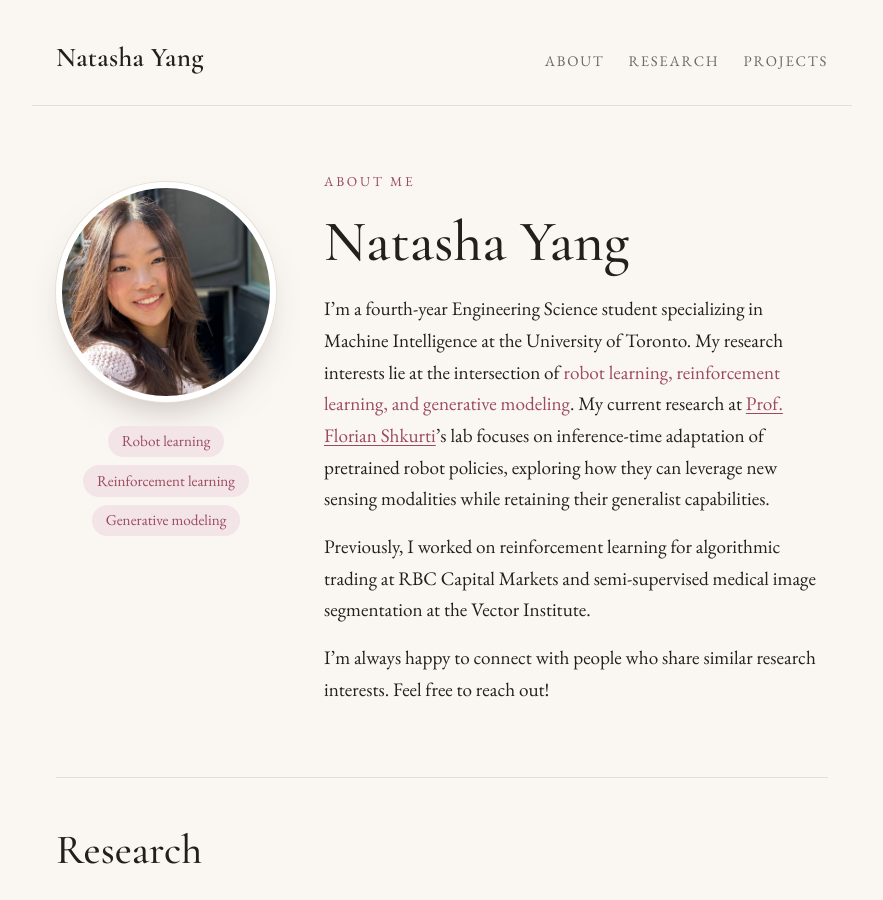
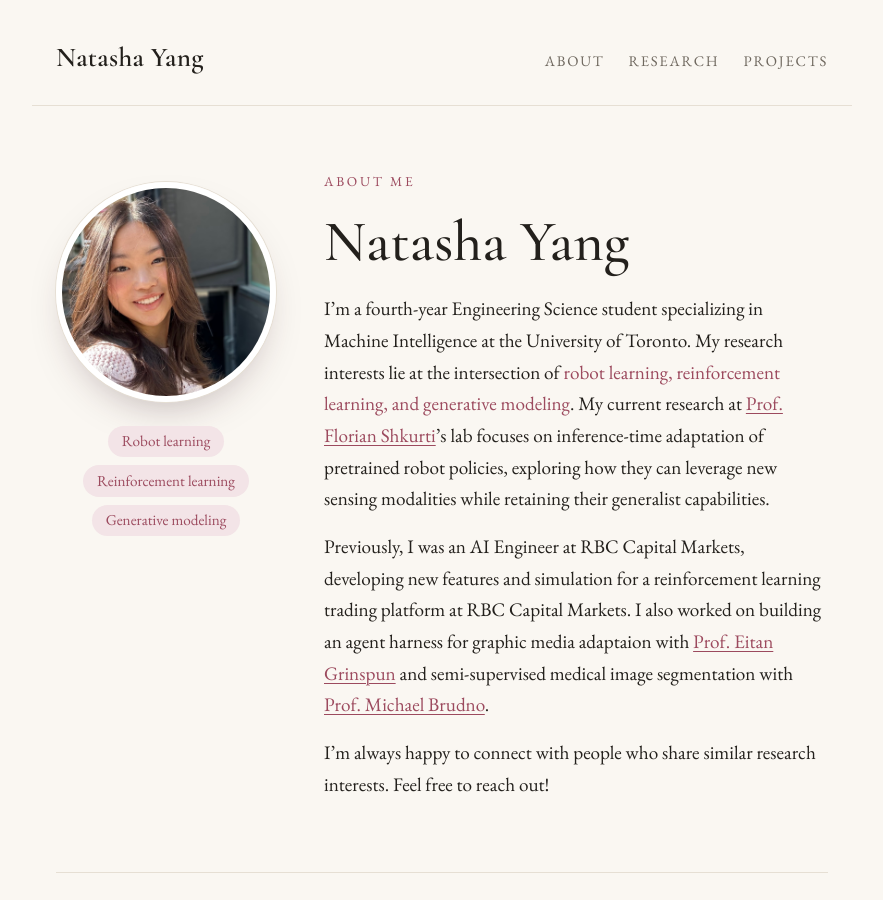
Before and after one commit to Natasha-Yang/Natasha-Yang.github.io, a Jekyll site: the page built from index.md, in a window 1280 px wide and 900 px high. Shown: the whole window, without its empty margins (198-1081 px from the left). Built offline with Jekyll 4.4.1, drawn with Linux system fonts in a browser that asks for light colours.

Commit message:
update intro

```diff
--- a/index.md
+++ b/index.md
@@ -16,6 +16,6 @@ sections:
 ---
 I’m a fourth-year Engineering Science student specializing in Machine Intelligence at the University of Toronto. My research interests lie at the intersection of <span class="highlight">robot learning, reinforcement learning, and generative modeling</span>. My current research at [Prof. Florian Shkurti](https://www.cs.toronto.edu/~florian/)'s lab focuses on inference-time adaptation of pretrained robot policies, exploring how they can leverage new sensing modalities while retaining their generalist capabilities.
 
-Previously, I worked on reinforcement learning for algorithmic trading at RBC Capital Markets and semi-supervised medical image segmentation at the Vector Institute.
+Previously, I was an AI Engineer at RBC Capital Markets, developing new features and simulation for a reinforcement learning trading platform at RBC Capital Markets. I also worked on building an agent harness for graphic media adaptaion with [Prof. Eitan Grinspun](https://www.dgp.toronto.edu/~eitan/) and semi-supervised medical image segmentation with [Prof. Michael Brudno](https://brudno.uhndata.io/).
 
 I’m always happy to connect with people who share similar research interests. Feel free to reach out!
```
